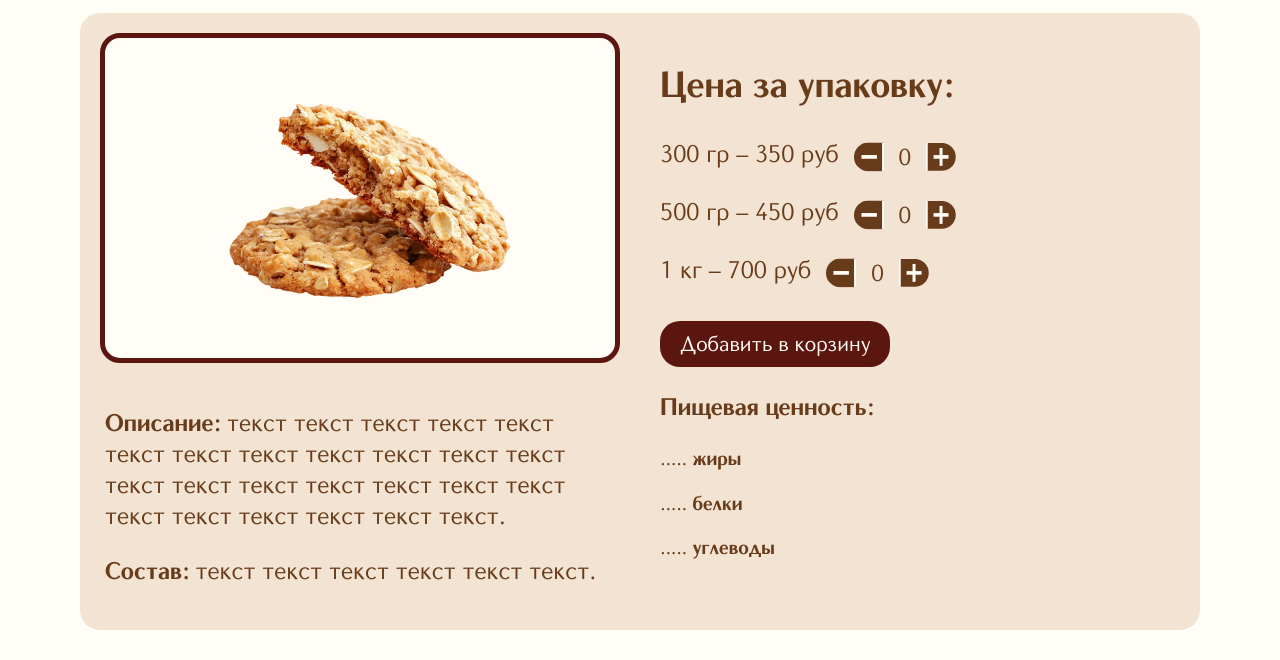
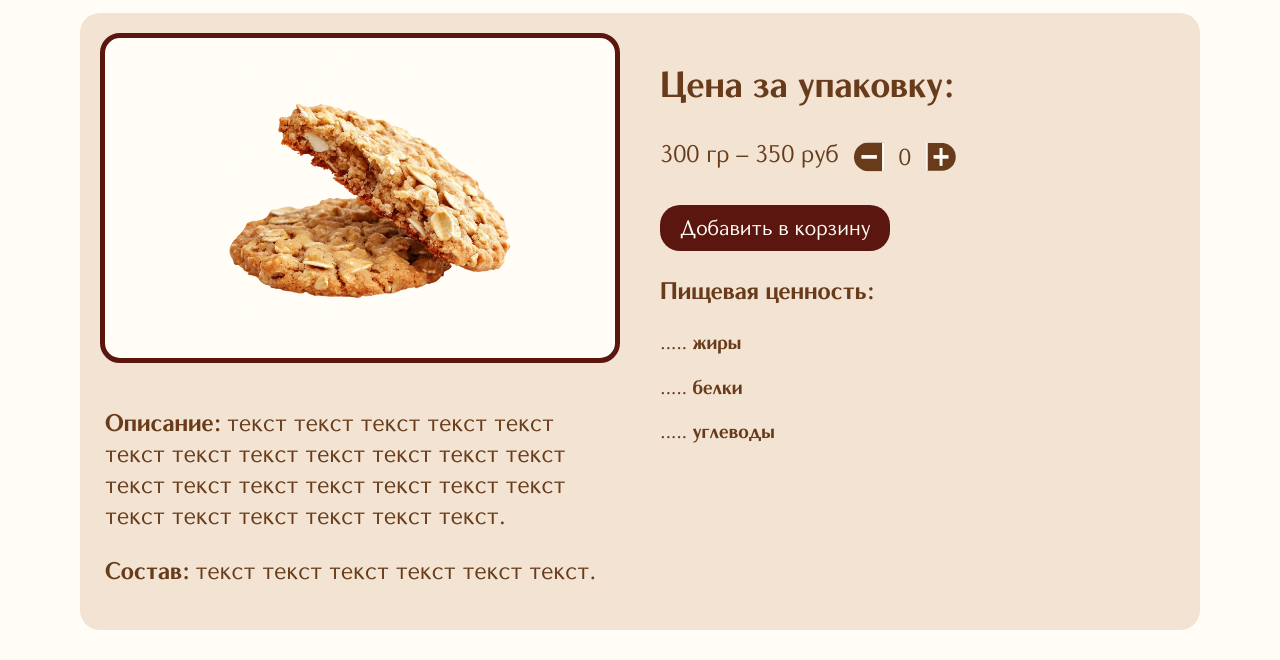
Before and after one commit to algorithm-ssau/kurabye-bisquits, a Python web app: template app/templates/ovsyanoe.html in a window 1280 px wide. Shown: the part 186-846 px from the top of the page. Run offline with Jinja, Linux system fonts and the light colour scheme; the template is opened without the code that fills it, so the values that code supplies are empty.

Commit message:
Refactoring: left one package of produce

```diff
--- a/app/templates/ovsyanoe.html
+++ b/app/templates/ovsyanoe.html
@@ -53,22 +53,6 @@
           <ul class="price-list">
             <li>
               <div class="price-text">300 гр – 350 руб</div>
-              <div class="button-group">
-                <button><img src="img/minus.svg" alt="-"></button>
-                <span class="counter">0</span> <!-- Счетчик -->
-                <button><img src="img/plus.svg" alt="+"></button>
-              </div>
-            </li>
-            <li>
-              <div class="price-text">500 гр – 450 руб</div>
-              <div class="button-group">
-                <button><img src="img/minus.svg" alt="-"></button>
-                <span class="counter">0</span> <!-- Счетчик -->
-                <button><img src="img/plus.svg" alt="+"></button>
-              </div>
-            </li>
-            <li>
-              <div class="price-text">1 кг – 700 руб</div>
               <div class="button-group">
                 <button><img src="img/minus.svg" alt="-"></button>
                 <span class="counter">0</span> <!-- Счетчик -->
```
